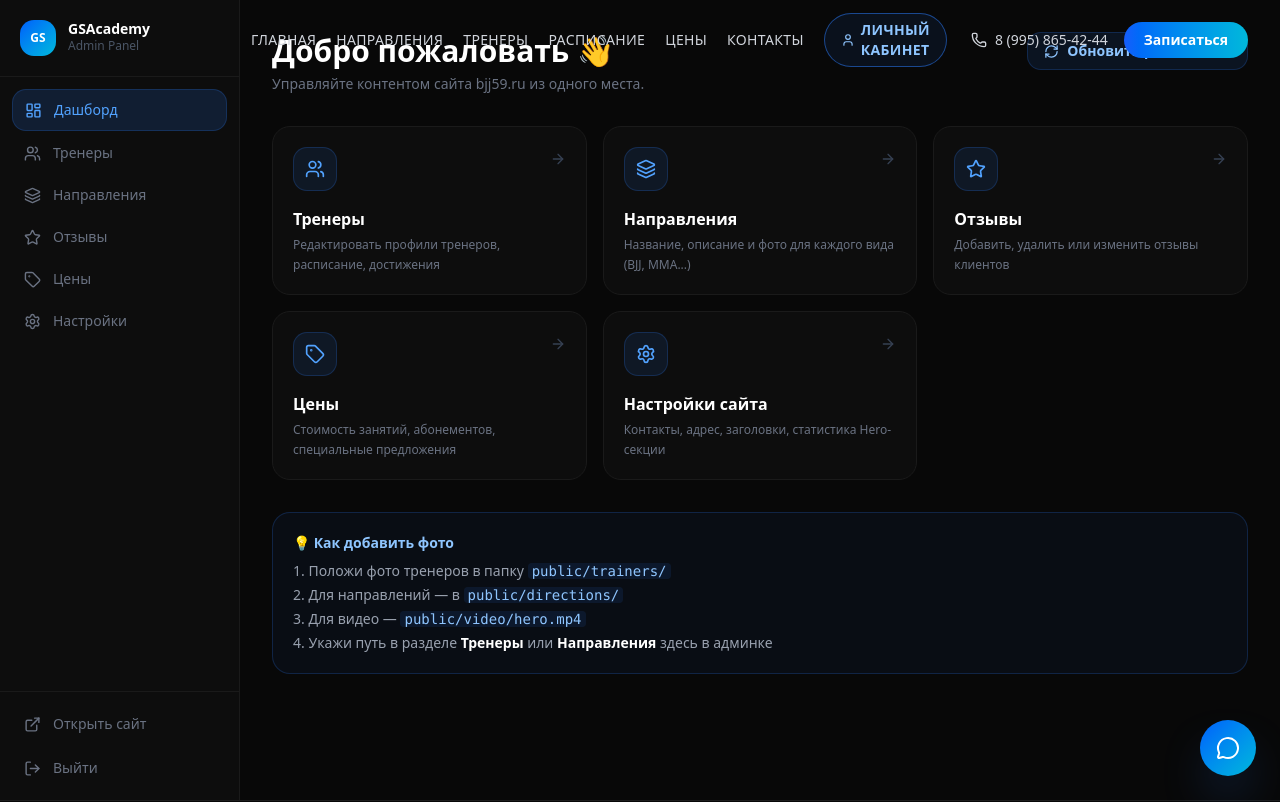
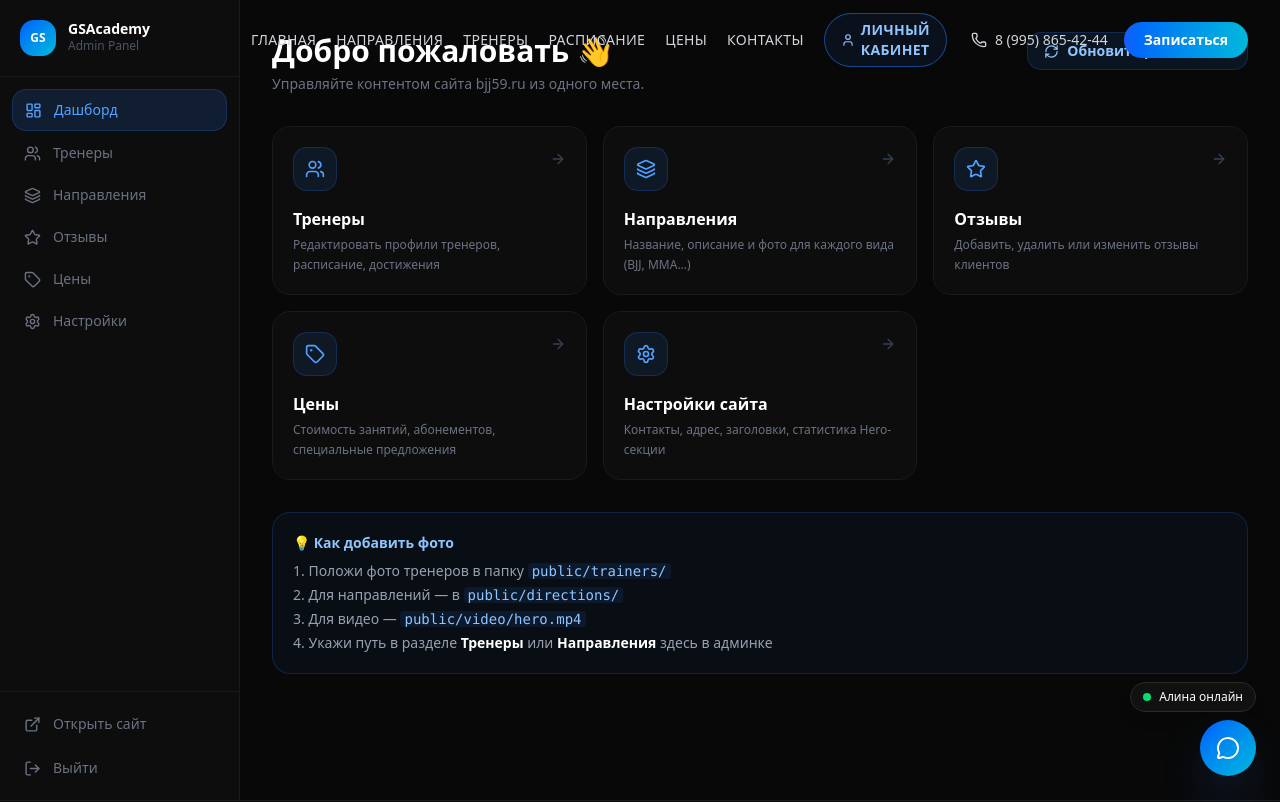
Before and after one commit to german9827387/bjj59-site, a Next.js app: page /admin in a window 1280 px wide. Shown: the top 802 px of the page. Built offline with nearby package versions, Linux system fonts and the light colour scheme.

Commit message:
fix: iOS video autoplay via direct el.src assignment

```diff
--- a/components/ChatWidget.tsx
+++ b/components/ChatWidget.tsx
@@ -125,13 +125,24 @@ export default function ChatWidget() {
   return (
     <>
       {/* Кнопка открытия */}
+      <div className="fixed bottom-6 right-6 z-[60] flex flex-col items-end gap-2">
+        {!open && (
+          <div className="flex items-center gap-2 bg-[#111] border border-[#2a2a2a] rounded-full px-3 py-1.5 shadow-lg">
+            <span className="relative flex h-2 w-2">
+              <span className="animate-ping absolute inline-flex h-full w-full rounded-full bg-green-400 opacity-75" />
+              <span className="relative inline-flex rounded-full h-2 w-2 bg-green-400" />
+            </span>
+            <span className="text-white text-xs font-medium whitespace-nowrap">Алина онлайн</span>
+          </div>
+        )}
         <button
           onClick={() => setOpen((o) => !o)}
-        className="fixed bottom-6 right-6 z-50 w-14 h-14 rounded-full bg-gradient-to-br from-blue-600 to-cyan-500 shadow-2xl shadow-blue-500/40 flex items-center justify-center text-white hover:scale-110 transition-transform"
+          className="w-14 h-14 rounded-full bg-gradient-to-br from-blue-600 to-cyan-500 shadow-2xl shadow-blue-500/40 flex items-center justify-center text-white hover:scale-110 transition-transform"
           aria-label="Открыть чат-консультант"
         >
           {open ? <X className="w-6 h-6" /> : <MessageCircle className="w-6 h-6" />}
         </button>
+      </div>
 
       {/* Окно чата */}
       {open && (
--- a/components/Hero.tsx
+++ b/components/Hero.tsx
@@ -38,6 +38,7 @@ function AnimatedCounter({ target, suffix = "" }: { target: number; suffix?: str
 export default function Hero() {
   const [videoSrc, setVideoSrc] = useState<string | null>(null);
   const [modalOpen, setModalOpen] = useState(false);
+  const videoRef = useRef<HTMLVideoElement>(null);
 
   useEffect(() => {
     const isMobile = window.innerWidth < 768;
@@ -46,21 +47,27 @@ export default function Hero() {
     return () => clearTimeout(id);
   }, []);
 
+  useEffect(() => {
+    const el = videoRef.current;
+    if (!el || !videoSrc) return;
+    el.src = videoSrc;
+    el.load();
+    el.play().catch(() => {});
+  }, [videoSrc]);
+
   return (
     <section className="relative min-h-screen flex items-center justify-center overflow-hidden">
       {/* Background */}
       <div className="absolute inset-0 bg-[#0d1525]">
         <video
-          autoPlay
+          ref={videoRef}
           muted
           loop
           playsInline
           preload="none"
           poster="/hero-poster.jpg"
           className="absolute inset-0 w-full h-full object-cover opacity-50"
-        >
-          {videoSrc && <source src={videoSrc} type="video/mp4" />}
-        </video>
+        />
         {/* Dark overlay */}
         <div className="absolute inset-0 bg-gradient-to-b from-black/60 via-black/40 to-black/70" />
         {/* Mesh gradient */}
--- a/components/MobileCTA.tsx
+++ b/components/MobileCTA.tsx
@@ -20,7 +20,7 @@ export default function MobileCTA() {
   return (
     <>
     <div
-      className={`fixed bottom-4 left-4 right-4 z-50 md:hidden transition-all duration-300 ${
+      className={`fixed bottom-4 left-4 right-20 z-50 md:hidden transition-all duration-300 ${
         visible && !dismissed ? "translate-y-0 opacity-100" : "translate-y-full opacity-0 pointer-events-none"
       }`}
     >
```
Lines whose indentation alone changed are shown as unchanged.
